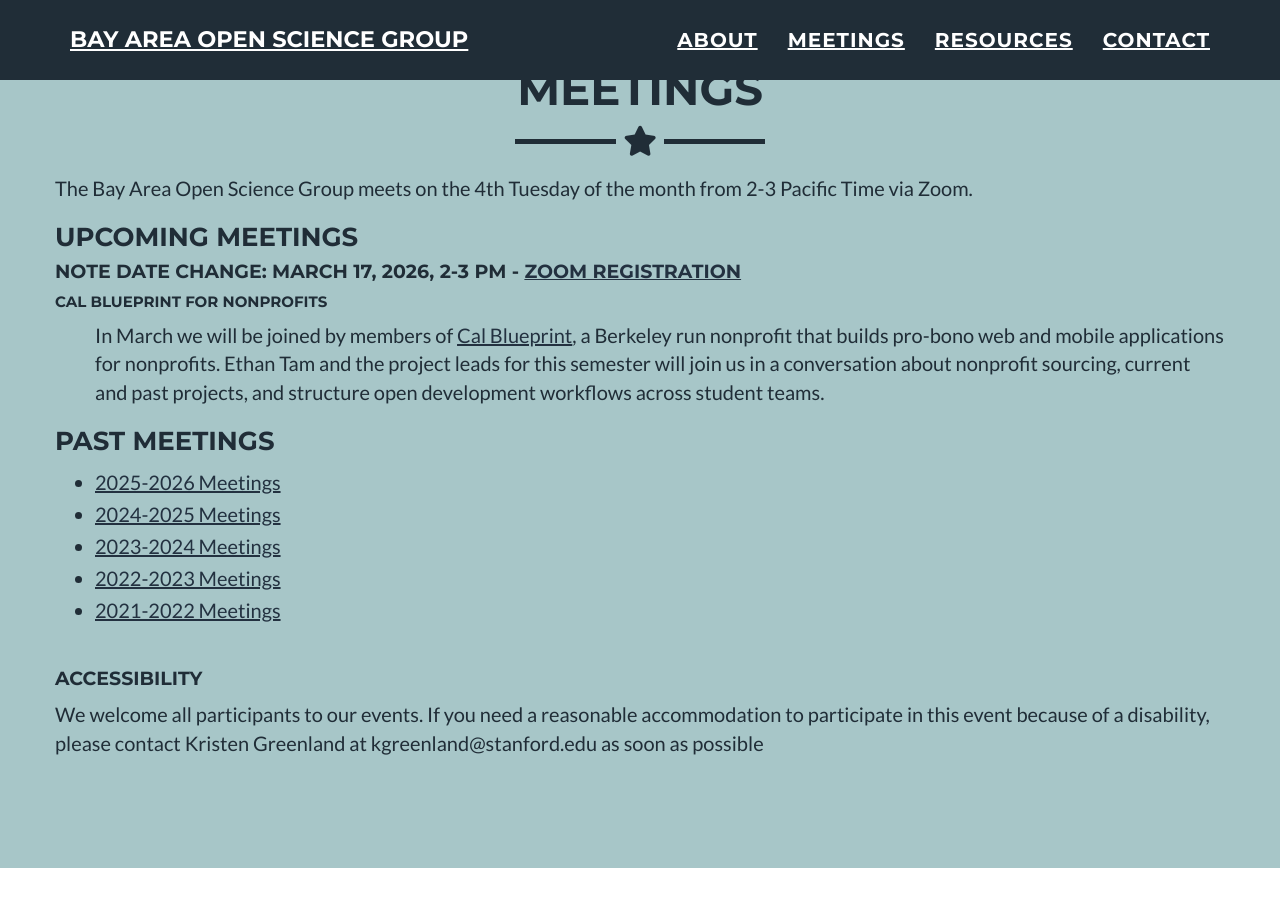
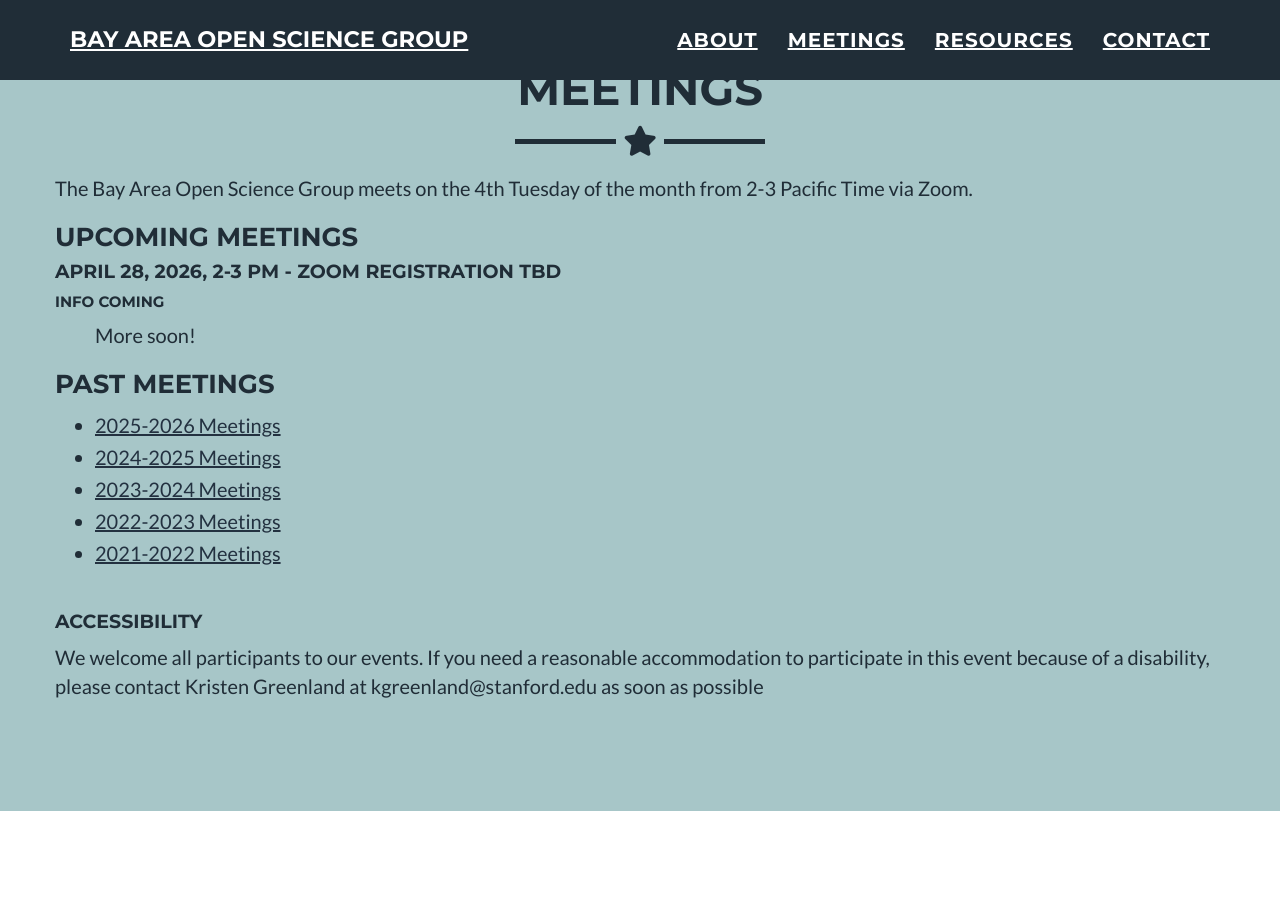
Before and after one commit to BayAreaOpenScienceGroup/BayAreaOpenScienceGroup.github.io, a Jekyll site: the page built from index.html, in a window 1280 px wide and 900 px high, scrolled down 1428 px. Built offline with Jekyll 4.4.1, drawn with Linux system fonts in a browser that asks for light colours.

Commit message:
Update meetings.html

```diff
--- a/_includes/meetings.html
+++ b/_includes/meetings.html
@@ -13,9 +13,9 @@
 
         <h3>Upcoming Meetings</h3>
 
-<h4>NOTE DATE CHANGE: March 17, 2026, 2-3 PM - <a href="https://ucsf.zoom.us/meeting/register/kacXwpuiQXGOMy4-enL46g#/registration">Zoom Registration</a></h4>
-<h5>Cal Blueprint for Nonprofits</h5>
-<p style="padding-left: 40px;">In March we will be joined by members of <a href="https://calblueprint.org/">Cal Blueprint</a>, a Berkeley run nonprofit that builds pro-bono web and mobile applications for nonprofits. Ethan Tam and the project leads for this semester will join us in a conversation about nonprofit sourcing, current and past projects, and structure open development workflows across student teams.</p>
+<h4>April 28, 2026, 2-3 PM - Zoom Registration TBD</h4>
+<h5>Info Coming</h5>
+<p style="padding-left: 40px;">More soon!</p>
 
 
         <h3>Past Meetings</h3>
```
